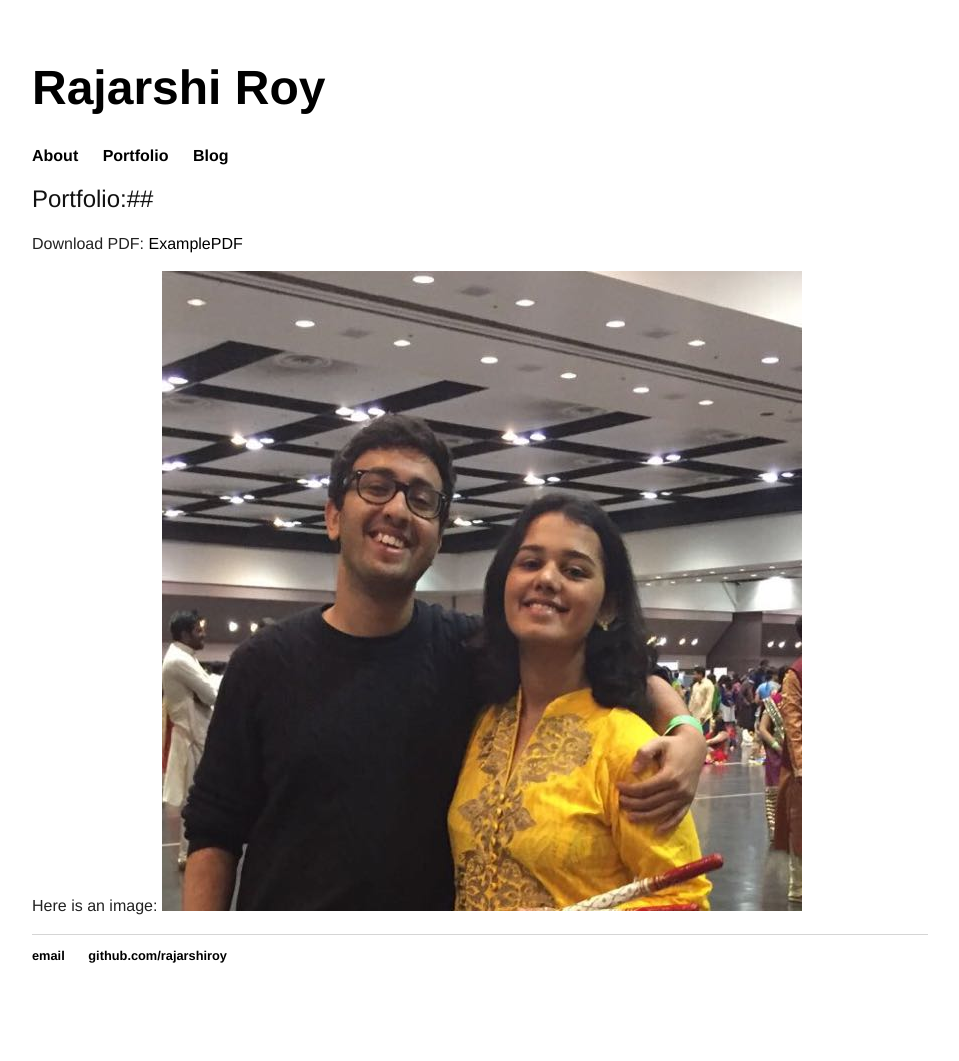
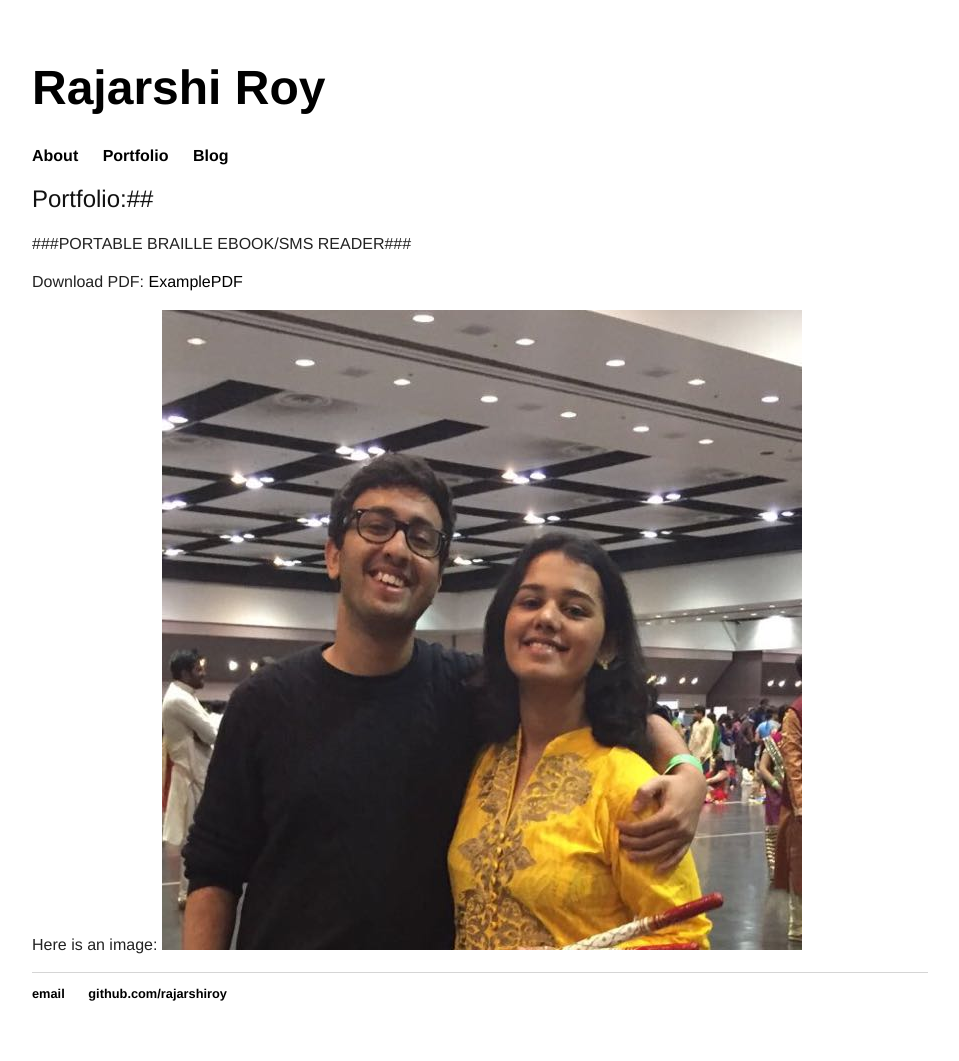
Before and after one commit to rajarshiroy/rajarshiroy.github.io, a Jekyll site: the page built from portfolio/index.html, in a window 1280 px wide. Shown: the whole page, without its empty margins (160-1119 px from the left). Built offline with Jekyll 4.4.1, drawn with Linux system fonts in a browser that asks for light colours; before the commit the page ends 1023 px from its top, so only the background shows below that.

Commit message:
Update index.html

```diff
--- a/portfolio/index.html
+++ b/portfolio/index.html
@@ -2,7 +2,11 @@
 layout: markdowned
 title: Portfolio
 ---
+
+
 ## Portfolio:##
+
+###PORTABLE BRAILLE EBOOK/SMS READER###
 
 Download PDF:
 [ExamplePDF](/public/rajarshi.pdf)
```
